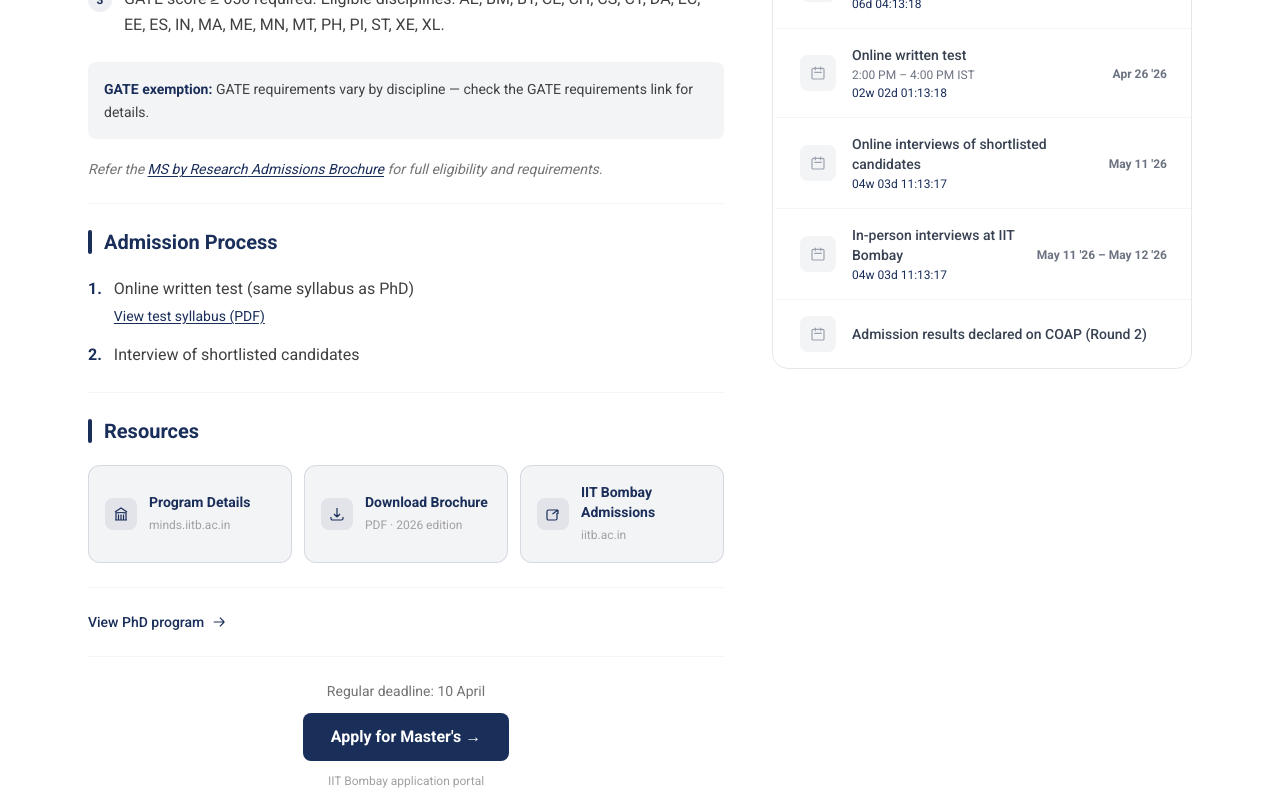
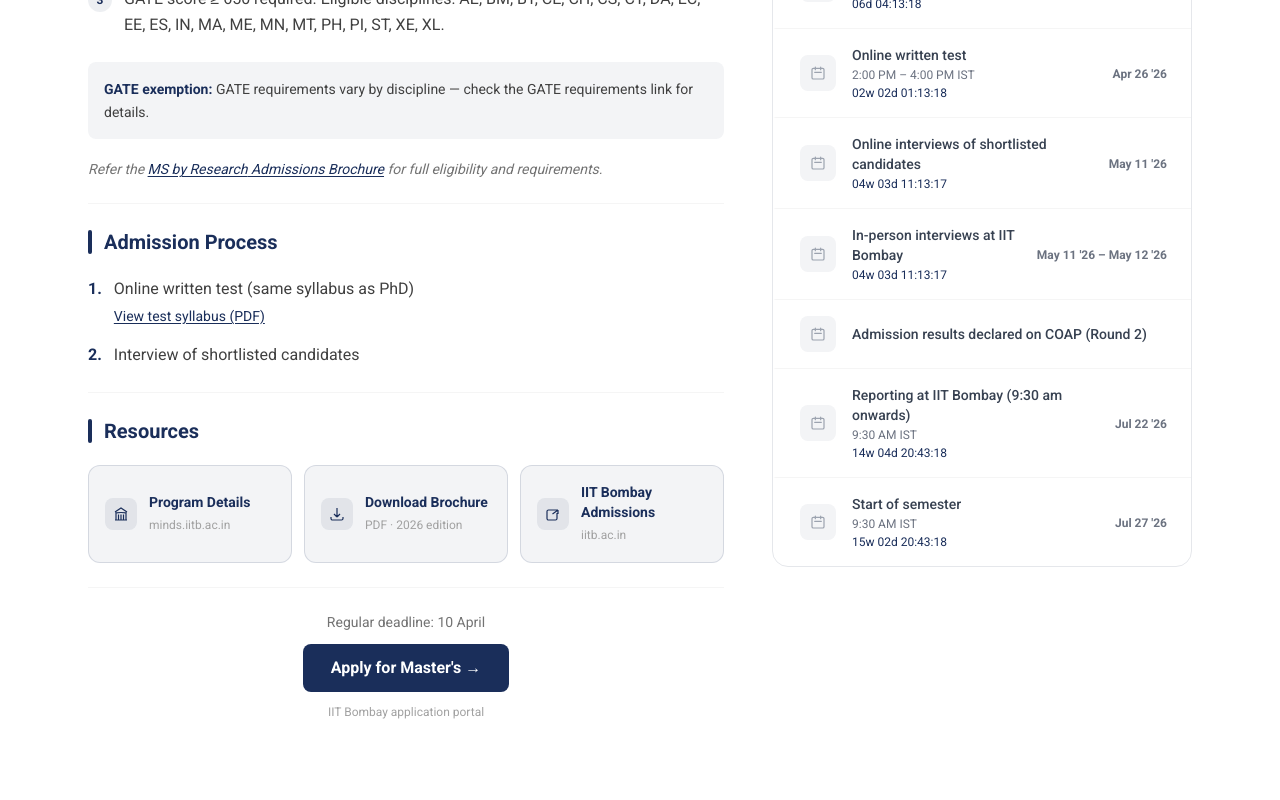
Before and after one commit to mansi-sharma-work/admissions-cminds, a Next.js app: page / in a window 1280 px wide. Shown: the part 1394-2194 px from the top of the page. Built offline with nearby package versions, Linux system fonts and the light colour scheme.

Commit message:
changes to important dates.tsx + download test syllabus

```diff
--- a/components/ProgramPanel.tsx
+++ b/components/ProgramPanel.tsx
@@ -120,8 +120,8 @@
                     <span>{step}</span>
                     {step.toLowerCase().includes("online written test") && (
                       <a
-                        href="https://www.minds.iitb.ac.in/site/news-documents/1a91f647-fa68-11ef-87cb-92077df9182f.pdf"
-
+                        href="/test-syllabus.pdf"
+  download="Test Syllabus.pdf"
   rel="noopener noreferrer"
   className="text-sm underline underline-offset-2 hover:opacity-80 mt-1"
   style={{ color: t.accent }}
@@ -186,29 +186,7 @@
           </div>
 
           {/* ── Switch program CTA ── */}
-          {onTabSelect && (
-            <div className="py-6">
-              <button
-                onClick={() => {
-                  onTabSelect(otherTab)
-                  document.getElementById("programs")?.scrollIntoView({ behavior: "smooth", block: "start" })
-                }}
-                className="group flex items-center gap-2 text-sm font-medium transition-opacity hover:opacity-70"
-                style={{ color: t.accent }}
-              >
-                <span>View {otherLabel} program</span>
-                <svg
-                  className="w-3.5 h-3.5 transition-transform group-hover:translate-x-0.5"
-                  fill="none"
-                  stroke="currentColor"
-                  strokeWidth={2}
-                  viewBox="0 0 24 24"
-                >
-                  <path d="M13.5 4.5L21 12m0 0l-7.5 7.5M21 12H3" />
-                </svg>
-              </button>
-            </div>
-          )}
+
 
           {/* ── Apply CTA ── */}
           <div className="flex flex-col items-center gap-3 pt-6">
--- a/lib/content.ts
+++ b/lib/content.ts
@@ -47,6 +47,8 @@
     { isoDate: "2026-05-11", label: "Online interviews of shortlisted candidates", highlight: false },
     { isoDate: "2026-05-11",isToDate:"2026-05-12",  label: "In-person interviews at IIT Bombay", highlight: false },
     { isoDate: null,         label: "Admission results declared on COAP (Round 2)", highlight: false },
+    { isoDate: "2026-07-22",  label: "Reporting at IIT Bombay (9:30 am onwards)", istTime: "9:30",highlight: false },
+    { isoDate: "2026-07-27",  label: "Start of semester", istTime: "9:30",highlight: false },
   ],
 }
 
@@ -80,6 +82,10 @@
     { isoDate: "2026-04-14", istTime: "17:00",label: "Extended deadline (with late fee)", highlight: false },
     { isoDate: "2026-04-26",istTime: "14:00", istTimeEnd: "16:00", label: "Online written test", highlight: false },
     { isoDate: "2026-05-12",isToDate:"2026-05-13",  label: "In-person interviews at IIT Bombay", highlight: false },
+    { isoDate: "2026-07-22",  label: "Reporting at IIT Bombay (9:30 am onwards)", istTime: "9:30",highlight: false },
+    { isoDate: "2026-07-27",  label: "Start of semester", istTime: "9:30",highlight: false },
+
+
   ],
 }
 
```
Also changed, not shown: 2 other files (tests, documents, lock files or other folders). Lines whose indentation alone changed are shown as unchanged.
